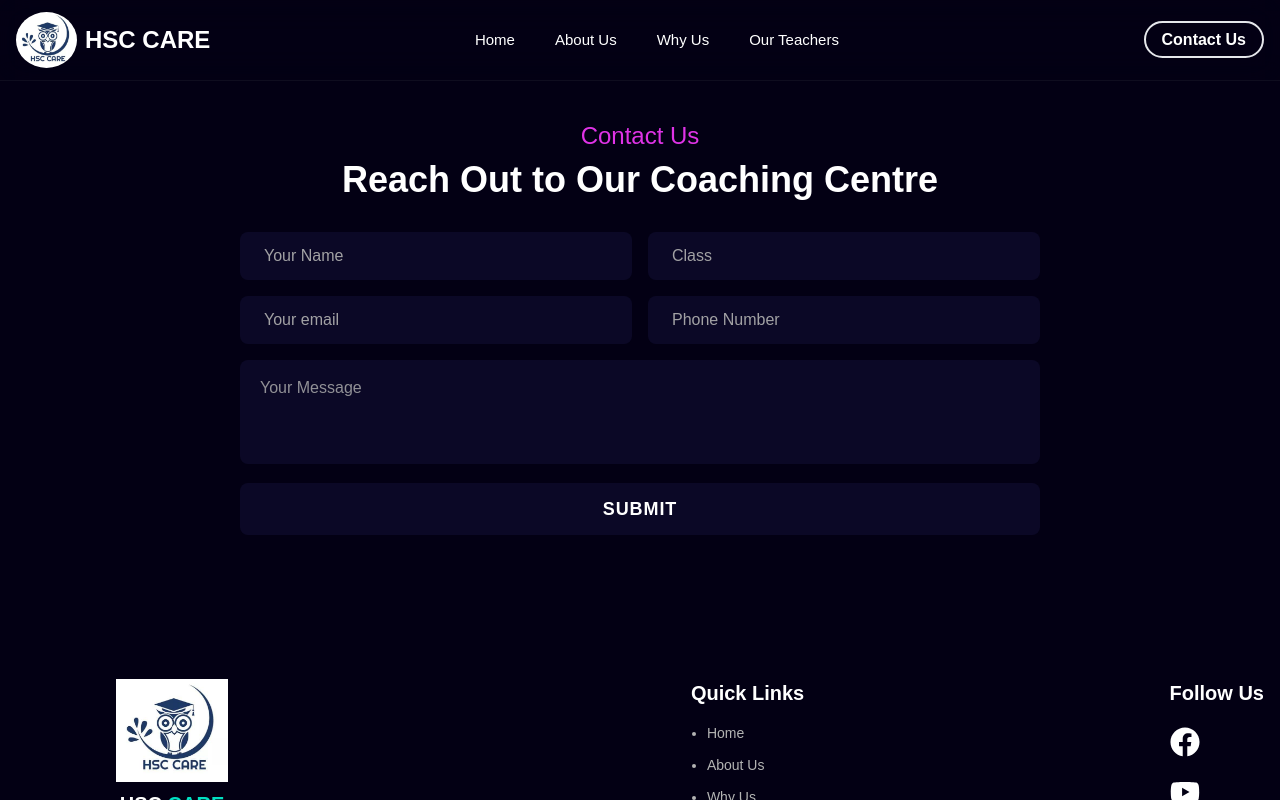
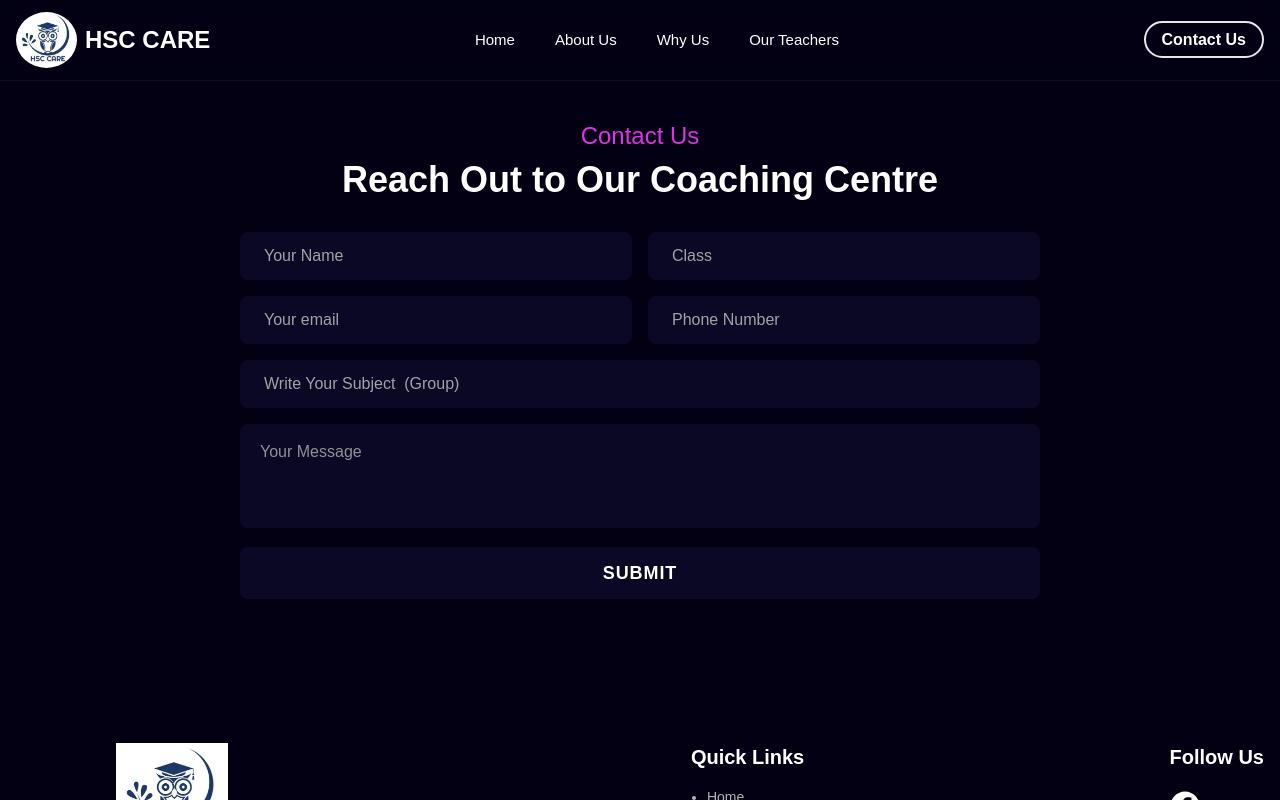
Before and after one commit to Rafat210907/hsc-care, a React (Vite) app: page /contact in a window 1280 px wide. Shown: the top 800 px of the page. Built offline with nearby package versions, Linux system fonts and the light colour scheme.

Commit message:
subject section

```diff
--- a/src/components/ContactForm.jsx
+++ b/src/components/ContactForm.jsx
@@ -78,10 +78,19 @@ const ContactForm = () => {
             name="phone number"
           />
         </div>
+        <input
+            data-aos="fade-left"
+            data-aos-duration="1400"
+            type="Subject"
+            className="bg-[#110c2eb3] px-6 py-3 rounded-lg w-full outline-none placeholder:text-dark/90"
+            required
+            placeholder="Write Your Subject  (Group)"
+            name="Subject"
+          />
         <textarea
           data-aos="fade-up"
           data-aos-duration="1400"
-          className="w-full bg-[#110c2eb3] rounded-lg px-5 py-4 outline-none resize-none placeholder:text-dark/80"
+          className="w-full bg-[#110c2eb3] rounded-lg px-5 py-4  mt-4 outline-none resize-none placeholder:text-dark/80"
           placeholder="Your Message"
           name="Message"
           id=""
```
